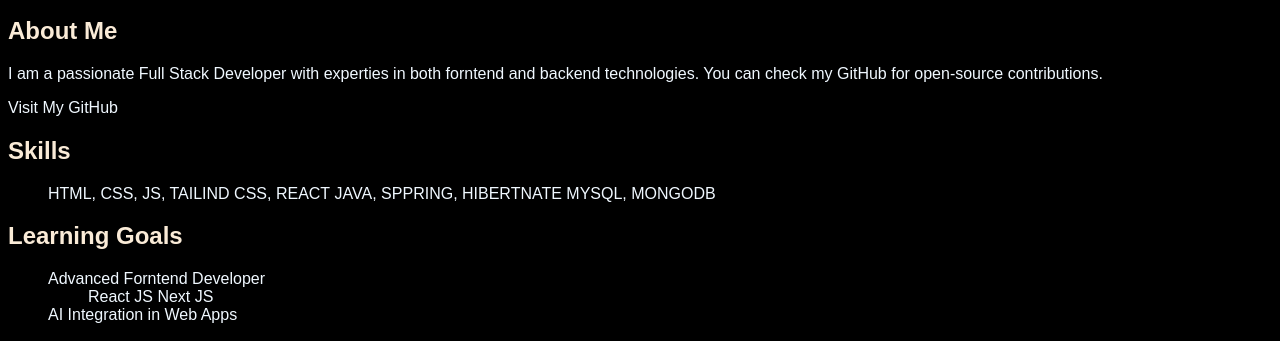
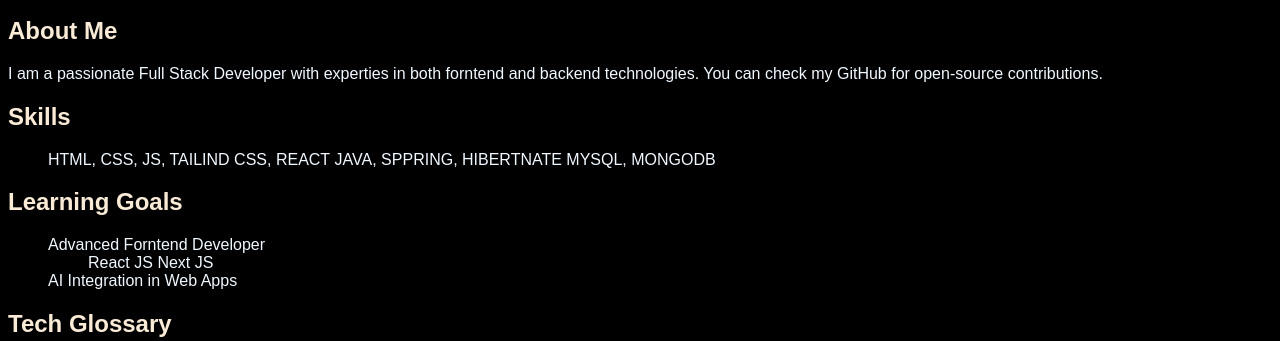
Before and after one commit to khayyumshaik2004/portfolio, a plain HTML site: page index.html in a window 1280 px wide. Shown: the part 745-1086 px from the top of the page. Drawn offline with Linux system fonts and the light colour scheme; a web font is replaced by a local one.

Commit message:
Remove 'Visit My GitHub' paragraph
Removed the 'Visit My GitHub' paragraph from the content.

```diff
--- a/index.html
+++ b/index.html
@@ -52,7 +52,6 @@
       backend technologies. You can check my GitHub for open-source
       contributions.
     </p>
-    <p>Visit My GitHub</p>
     <h2 id="skills">Skills</h2>
     <ul type="square">
       <li>HTML, CSS, JS, TAILIND CSS, REACT</li>
```
